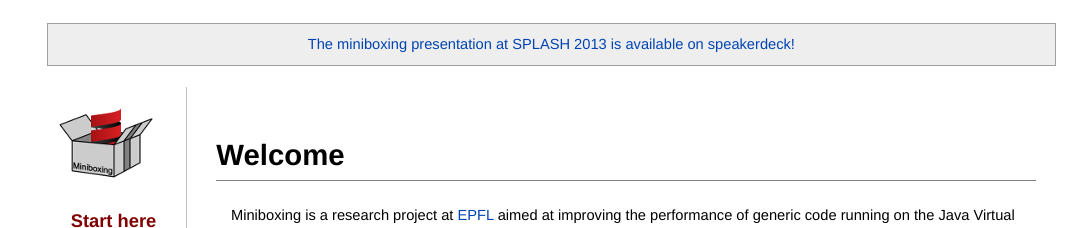
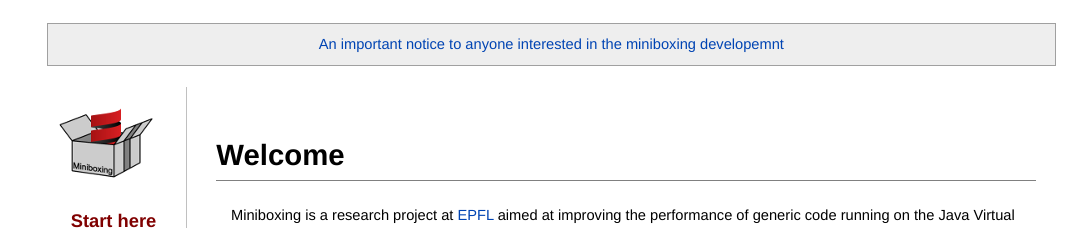
Before and after one commit to miniboxing/miniboxing.github.io, a Jekyll site: the page built from index.md, in a window 1280 px wide. Shown: the top 228 px of the page, without its empty margins (96-1183 px from the left). Built offline with Jekyll 4.4.1, drawn with Linux system fonts in a browser that asks for light colours.

Commit message:
Banner for notice

```diff
--- a/_layouts/default.html
+++ b/_layouts/default.html
@@ -26,7 +26,7 @@
   <body>
     <div id='outer'>
       <p class="paper" align="center">
-        <a href="https://speakerdeck.com/vladureche/miniboxing-presentation-at-splash-2013">The miniboxing presentation at SPLASH 2013 is available on speakerdeck!</a>
+        <a href="http://scala-miniboxing.org/2014/01/18/miniboxing-developments.html">An important notice to anyone interested in the miniboxing developemnt</a>
       </p>
       <br/>
       <div id='menu'>
```
